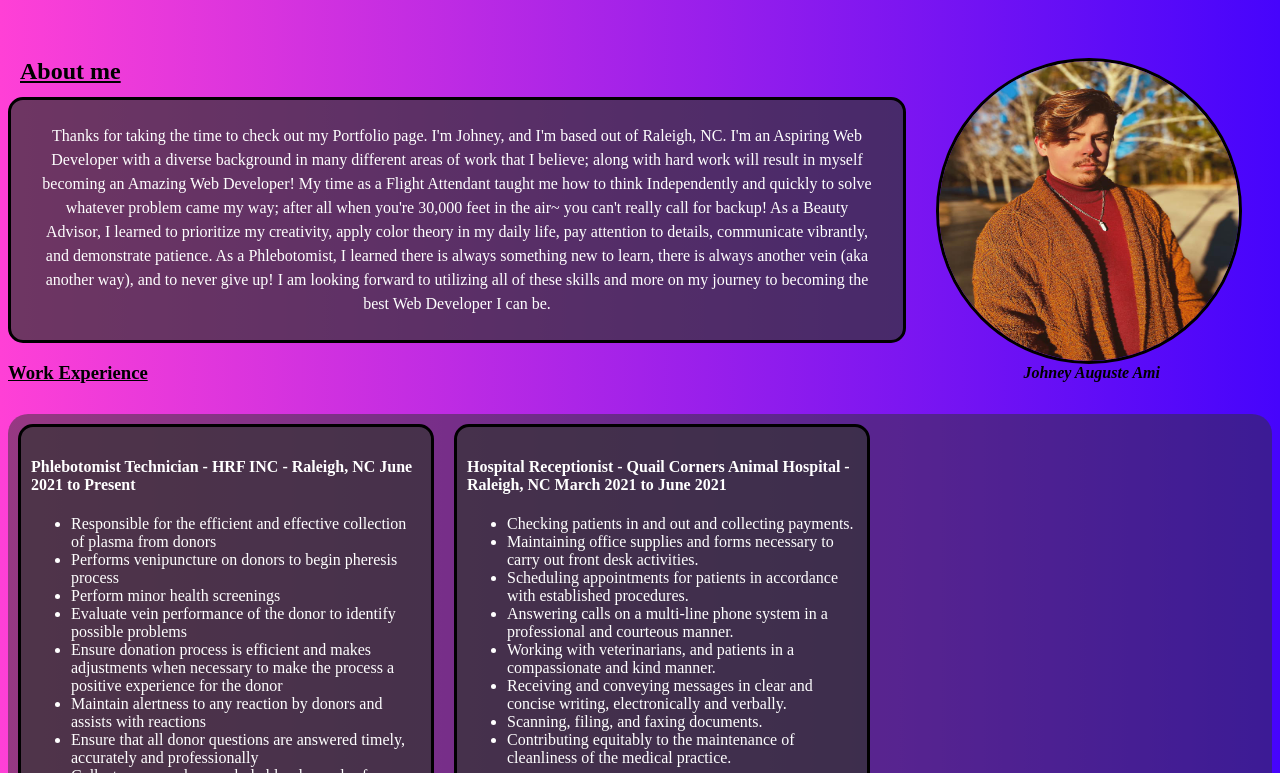
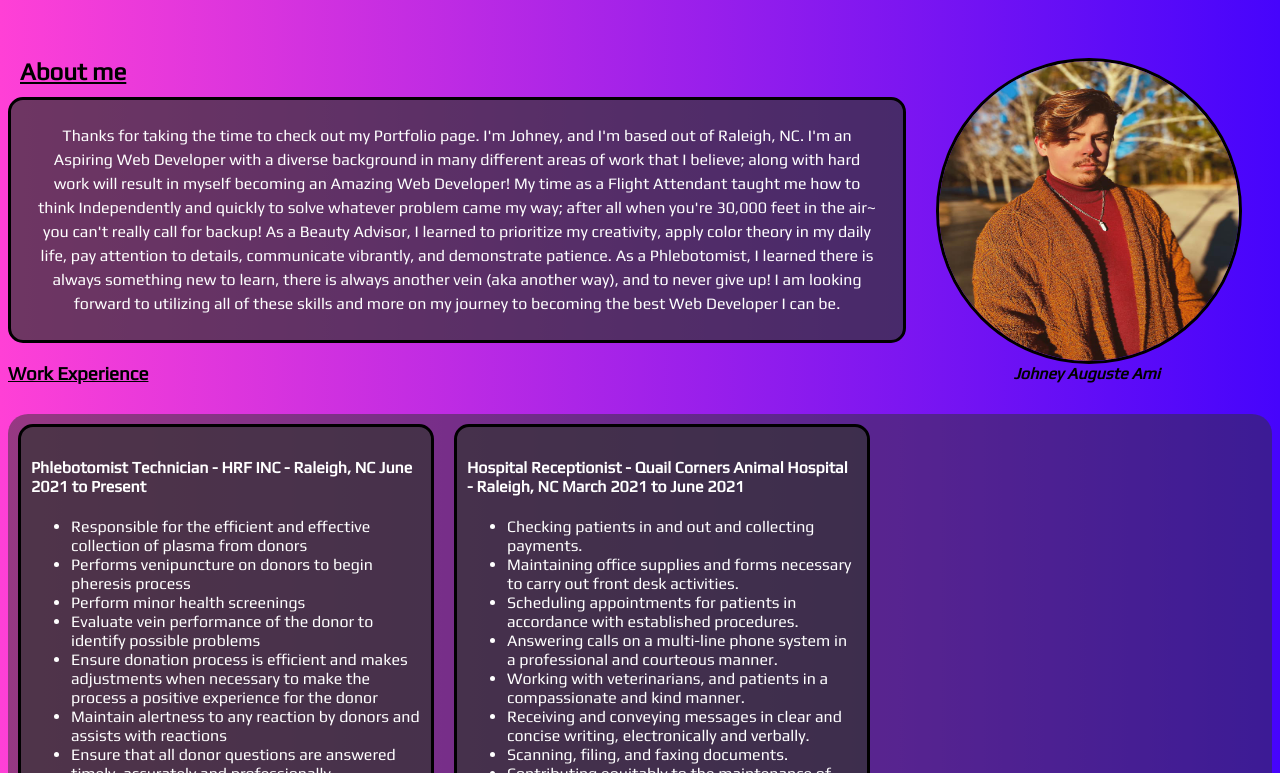
Before and after one commit to johneyaugusteami/johneyaugusteami.github.io, a plain HTML site: page index.html in a window 1280 px wide. Shown: the part 106-879 px from the top of the page. Drawn offline with Linux system fonts and the light colour scheme.

Commit message:
added font

```diff
--- a/MainFolder/stylesheet.css
+++ b/MainFolder/stylesheet.css
@@ -114,6 +114,7 @@ section.bio:hover {
 
 body {
     background-image: linear-gradient(90deg, #ff40d6, #4604fc);
+    font-family: 'Play', sans-serif;
 
 }
 
--- a/index.html
+++ b/index.html
@@ -7,6 +7,9 @@
     <meta http-equiv="Content-Type" content="text/html;charset=UTF-8">
     <meta name="description" content="Johney Auguste Ami's Portfolio Website">
     <link rel="stylesheet" href="MainFolder/stylesheet.css">
+    <link rel="preconnect" href="https://fonts.googleapis.com">
+    <link rel="preconnect" href="https://fonts.gstatic.com" crossorigin>
+    <link href="https://fonts.googleapis.com/css2?family=Play&display=swap" rel="stylesheet">
 </Head>
 
 <body>
```
